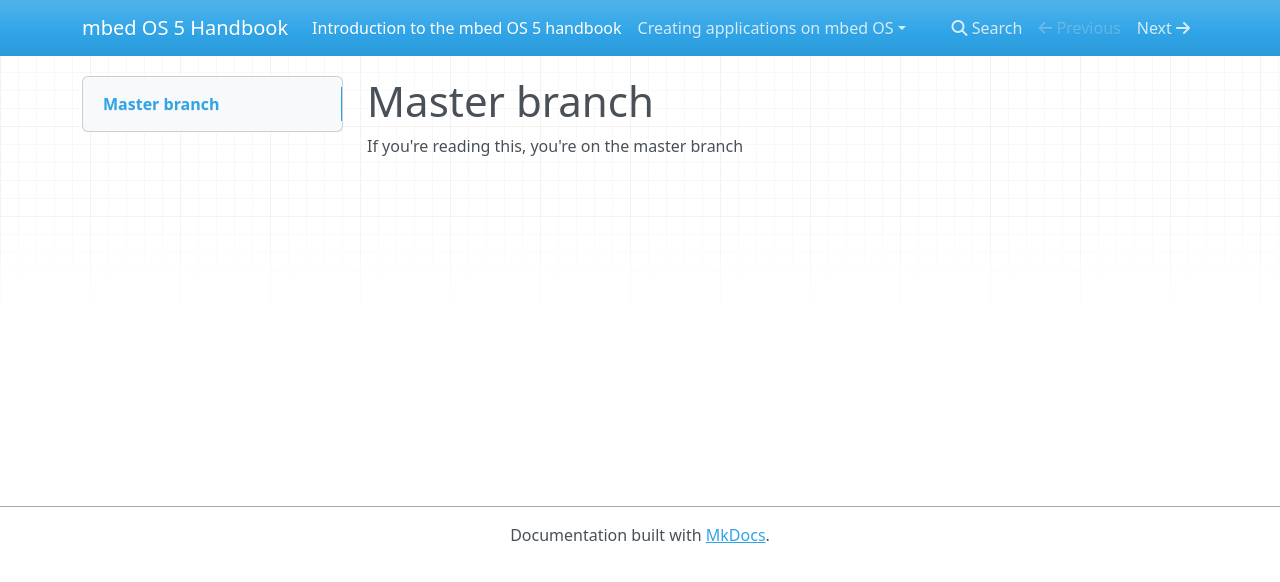
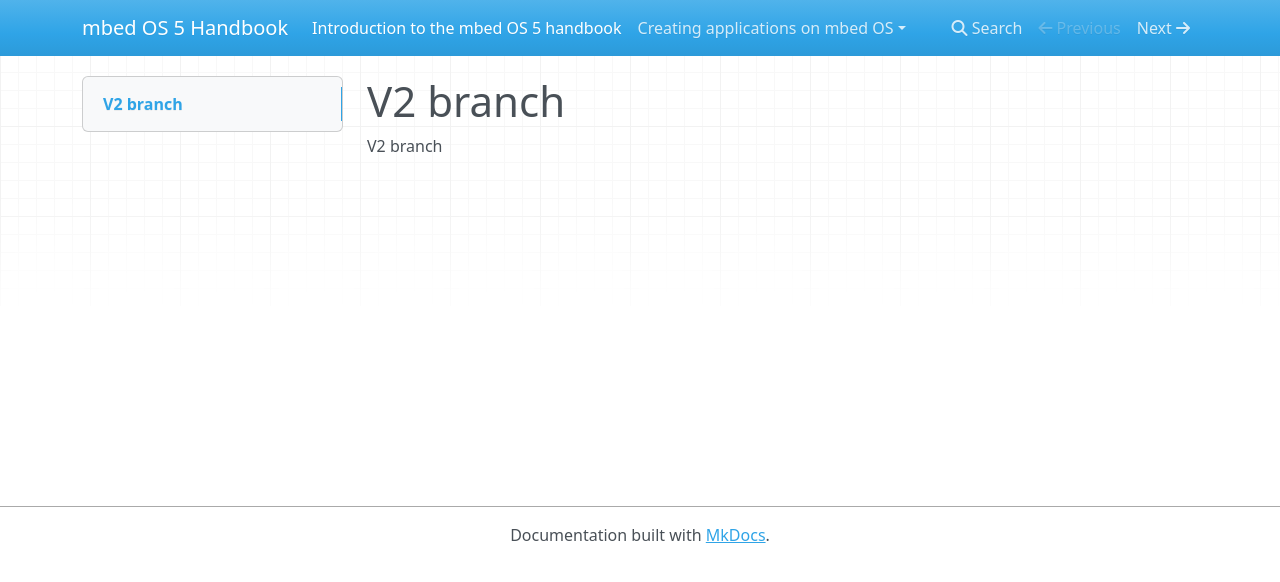
Before and after one commit to iriark01/versioning_docs, an MkDocs documentation site: the page built from docs/index.md, in a window 1280 px wide. Shown: the top 582 px of the page. Built offline with MkDocs 1.6.1, drawn with Linux system fonts in a browser that asks for light colours; nearby versions of some CDN libraries; old or Windows-style settings are respelled for this version of MkDocs.

Commit message:
Changing branch name

```diff
--- a/docs/index.md
+++ b/docs/index.md
@@ -1,3 +1,3 @@
-# Master branch
+# V2 branch
 
-If you're reading this, you're on the master branch
+V2 branch
```
